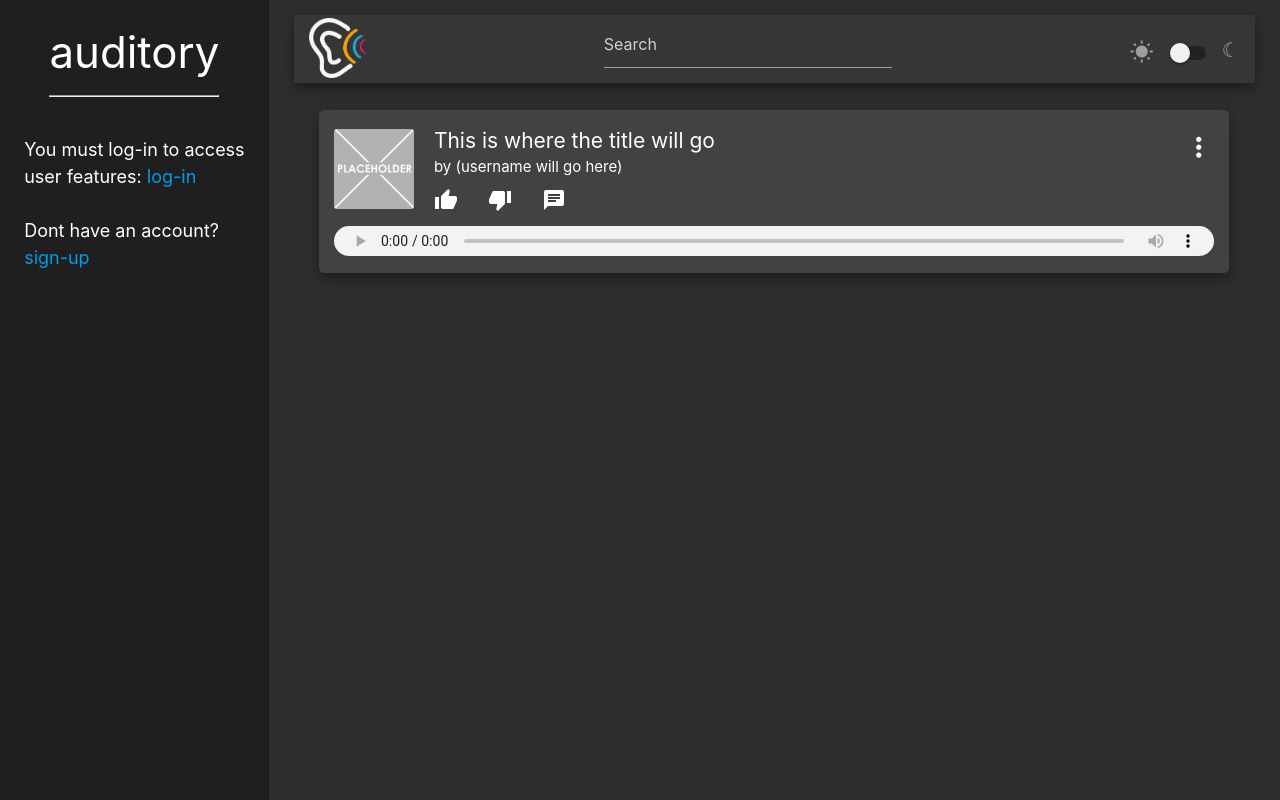
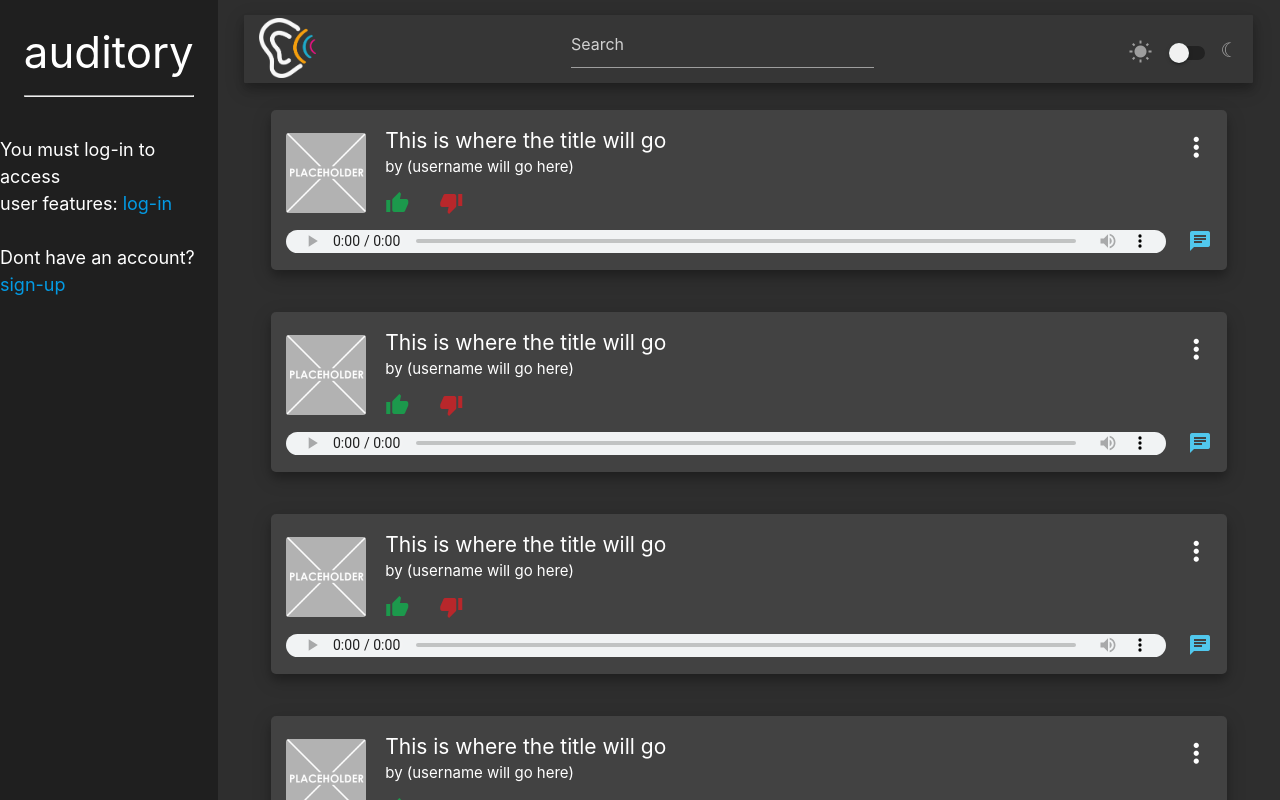
Before and after one commit to RyanBranco/auditory, a React (Create React App) app: page / in a window 1280 px wide. Built offline with nearby package versions, Linux system fonts and the light colour scheme.

Commit message:
color on audio cards

```diff
--- a/src/components/AudioCard/AudioCard.jsx
+++ b/src/components/AudioCard/AudioCard.jsx
@@ -19,9 +19,8 @@ class AudioCard extends Component {
                     <p id={styles.title}>This is where the title will go</p>
                     <p id={styles.username}>by (username will go here)</p>
                     <div id={styles.icons}>
-                        <i id={styles.AudioCardControls} className="material-icons">thumb_up</i>
-                        <i id={styles.AudioCardControls} className="material-icons">thumb_down</i>
-                        <i id={styles.AudioCardControls} className="material-icons">chat</i>
+                        <i id={styles.LikeButton} className="material-icons">thumb_up</i>
+                        <i id={styles.DislikeButton} className="material-icons">thumb_down</i>
                     </div>
                 </div>
                 <div id={styles.controller}>
@@ -29,6 +28,7 @@ class AudioCard extends Component {
                         <source src="horse.mp3" type="audio/mpeg"></source>
                     </audio>
                 </div>
+                <i id={styles.CommentButton} className="material-icons">chat</i>
             </div>
         )
     }
--- a/src/components/AudioCard/AudioCard.module.css
+++ b/src/components/AudioCard/AudioCard.module.css
@@ -7,17 +7,18 @@
     box-shadow: 0 6px 8px 0 rgba(0, 0, 0, 0.2), 0 6px 20px 0 rgba(0, 0, 0, 0.19);
     background-color: #424242;
     margin-top: 1.6rem;
-    margin-bottom: 1.6rem;
+    margin-bottom: 2.8rem;
     color: white;
     width: 90%;
 }
 
 #AudioCard audio {
+    color: green;
     margin-top: .7rem;
     display: inline-block;
     border-radius: 2px;
     width: 100%;
-    height: 2rem;
+    height: 1.5rem;
 }
 
 #AudioCard img {
@@ -25,9 +26,9 @@
     border-radius: 3px;
     width: 80px;
 }
+
 #cardContents {
     width: 60%;
-    position: absolute;
     margin-left: 1.3rem;
     display: inline-block;
 }
@@ -37,22 +38,36 @@
 }
 
 #controller {
-    width: 100%;
+    display: inline-block;
+    width: 95%;
+}
+
+#icons {
+    bottom: .4rem;
+    position: relative;
 }
 
 #username {
     display: block;
+    margin-bottom: .6rem;
 }
 
-#icons {
-    display: flex;
-    flex-direction: row;
-    display: inline-block;
+#LikeButton {
+    color: #1c994c;
+    margin-top: .1rem;
+    margin-right: 2rem;
 }
 
-#AudioCardControls {
+#DislikeButton {
+    color: #b8272b;
     margin-top: .1rem;
     margin-right: 2rem;
+}
+
+#CommentButton {
+    color: #51c8ed;
+    margin-top: .1rem;
+    float: right;
 }
 
 #options {
--- a/src/components/Main/Main.jsx
+++ b/src/components/Main/Main.jsx
@@ -9,6 +9,18 @@ const Main = () => {
             <Header />
             <div id={styles.innerMain}>
                 <AudioCard />
+                <AudioCard />
+                <AudioCard />
+                <AudioCard />
+                <AudioCard />
+                <AudioCard />
+                <AudioCard />
+                <AudioCard />
+                <AudioCard />
+                <AudioCard />
+                <AudioCard />
+                <AudioCard />
+                <AudioCard />
             </div>
         </div>
     )
--- a/src/pages/App/App.css
+++ b/src/pages/App/App.css
@@ -4,7 +4,7 @@
 }
 
 .expanded-side-bar {
-  width: 21%;
+  width: 17%;
 }
 
 .contracted-side-bar {
@@ -16,7 +16,7 @@
 }
 
 .contracted-main {
-  width: 79%;
+  width: 83%;
 }
 
 .switch {
```
